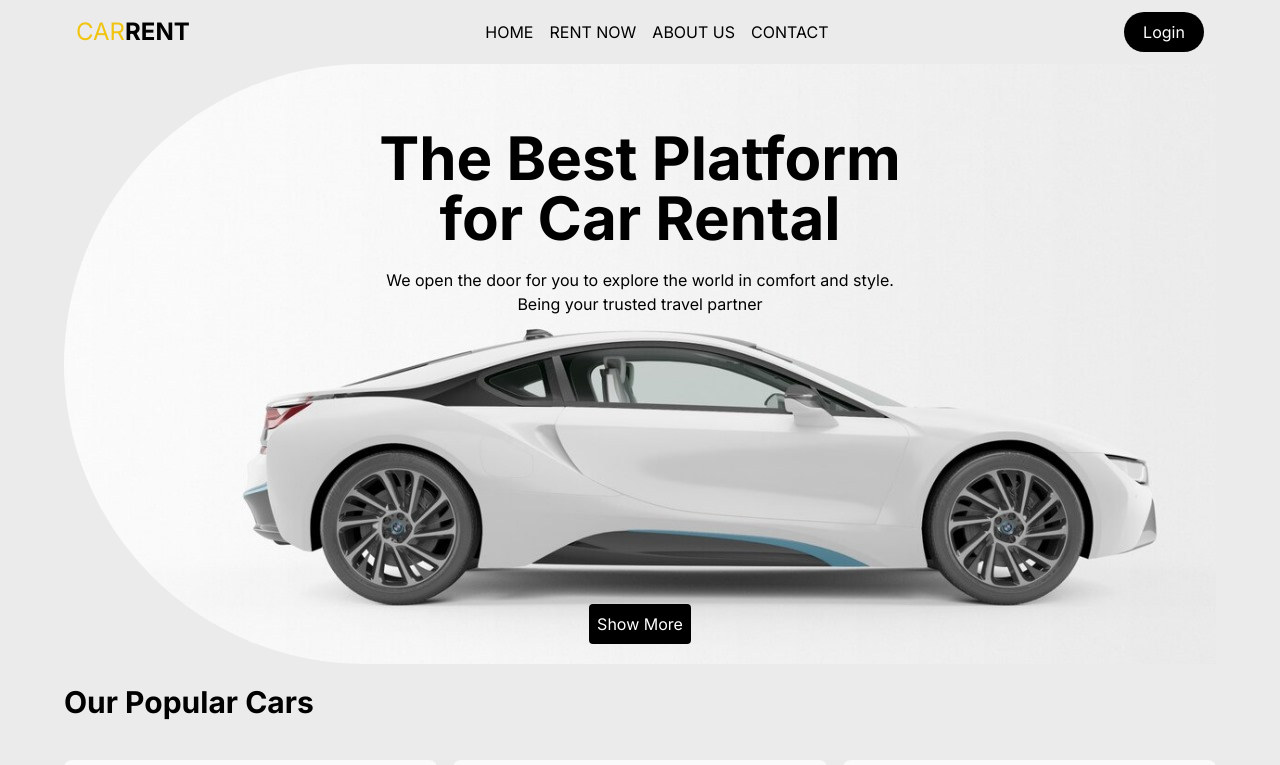
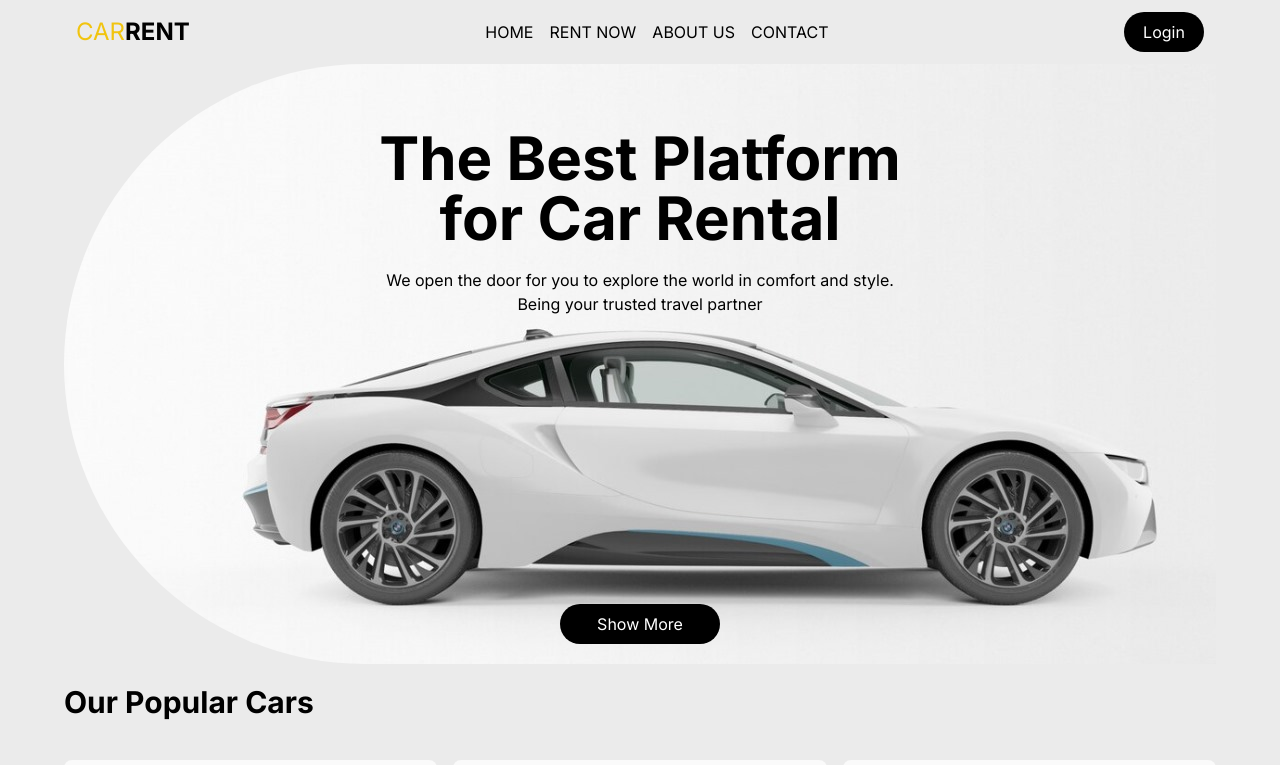
Before and after one commit to badrxd/car-rental-management-system, a Next.js app: page / in a window 1280 px wide. Shown: the top 765 px of the page. Built offline with nearby package versions, Linux system fonts and the light colour scheme.

Commit message:
implementation of the dashboard to remove header and footer when you are in dashboard

```diff
--- a/app/dashboard/layout.js
+++ b/app/dashboard/layout.tsx
@@ -1,3 +1,3 @@
 export default function DashboardLayout({ children }) {
-  return <section>eeeeee{children}</section>;
+  return <section>{children}</section>;
 }
--- a/app/dashboard/page.jsx
+++ /dev/null
@@ -1,7 +0,0 @@
-import React from "react";
-
-function Page() {
-  return <div>page</div>;
-}
-
-export default Page;
--- /dev/null
+++ b/app/dashboard/page.tsx
@@ -0,0 +1,7 @@
+import React from "react";
+
+function Page() {
+  return <div>Main Dashboard - Page</div>;
+}
+
+export default Page;
--- a/app/layout.js
+++ b/app/layout.js
@@ -1,24 +1,31 @@
+'use client'
+import { usePathname} from 'next/navigation';
+import Header from "@/components/Header";
+import Footer from "@/components/Footer";
+import SessionWrapper from "@/components/SessionWrapper";
 import { Inter } from "next/font/google";
 import "./globals.css";
-import SessionWrapper from "@/components/SessionWrapper";
-import Header from "@/components/Header";
-import Footer from "@/components/Footer";
 
 const inter = Inter({ subsets: ["latin"] });
 
-export const metadata = {
-  title: "CRMS",
-  description: "Car Rent Management System",
-};
+export default function RootLayout({ children }) {
+  const pathname = usePathname();
 
-export default function RootLayout({ children }) {
   return (
     <SessionWrapper>
       <html lang="en" className="bg-[#ebebeb]">
         <body className={inter.className}>
-          <Header />
-          {children}
-          <Footer />
+          {pathname !== '/dashboard' ?
+            <>
+              <Header />
+              {children}
+              <Footer />
+            </>
+            :
+            <>
+              {children}
+            </>
+          }
         </body>
       </html>
     </SessionWrapper>
--- a/components/Hero.jsx
+++ b/components/Hero.jsx
@@ -14,7 +14,7 @@ export default function Hero() {
       </div>
       </div>
       <div className='mb-5'>
-        <button className='bg-[#000000] hover:bg-[#454545] text-white rounded p-2'>
+        <button className='bg-[#000000] hover:bg-[#454545] w-40 text-white rounded-full p-2'>
           Show More
         </button>
       </div>
```
